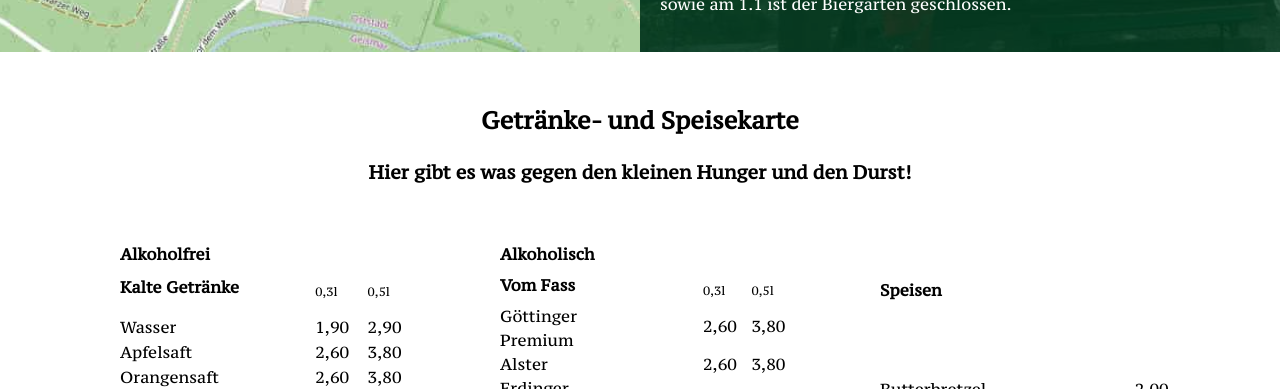
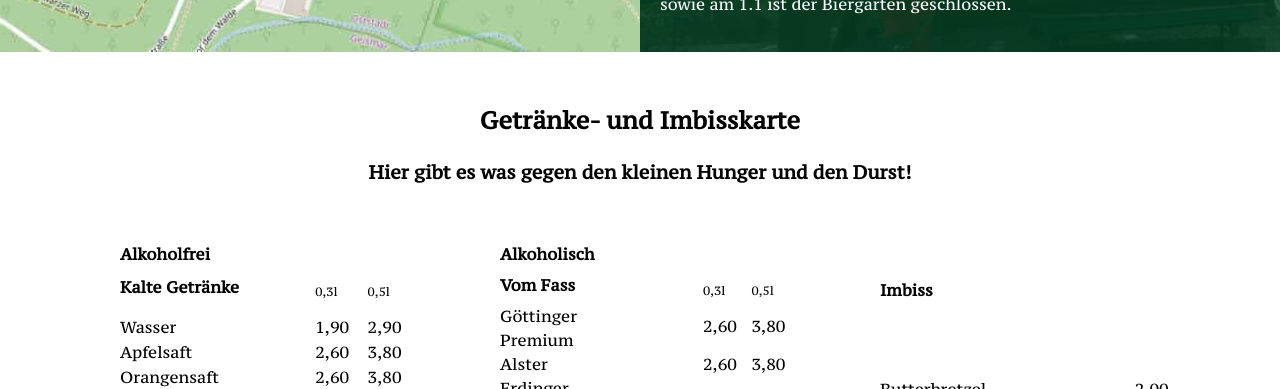
Before and after one commit to versable/kehr-website, a Jekyll site: the page built from index.html, in a window 1280 px wide and 900 px high, scrolled down 1442 px. Shown: the part 156-545 px from the top of the window. Built offline with Jekyll 4.4.1, drawn with Linux system fonts in a browser that asks for light colours.

Commit message:
Use a more proper word for the food heading

```diff
--- a/index.html
+++ b/index.html
@@ -66,7 +66,7 @@ layout: default
 </section>
 
 <section class="container section">
-    <h2 id="speisen-und-getraenke">Getränke- und Speisekarte</h2>
+    <h2 id="speisen-und-getraenke">Getränke- und Imbisskarte</h2>
     <h3>Hier gibt es was gegen den kleinen Hunger und den Durst!</h3>
     <div class="drinks">
         <table>
@@ -298,7 +298,7 @@ layout: default
         </table>
         <table>
             <tr>
-                <th colspan="3">Speisen</th>
+                <th colspan="3">Imbiss</th>
             </tr>
             <tr>
                 <td>Butterbretzel</td>
```
